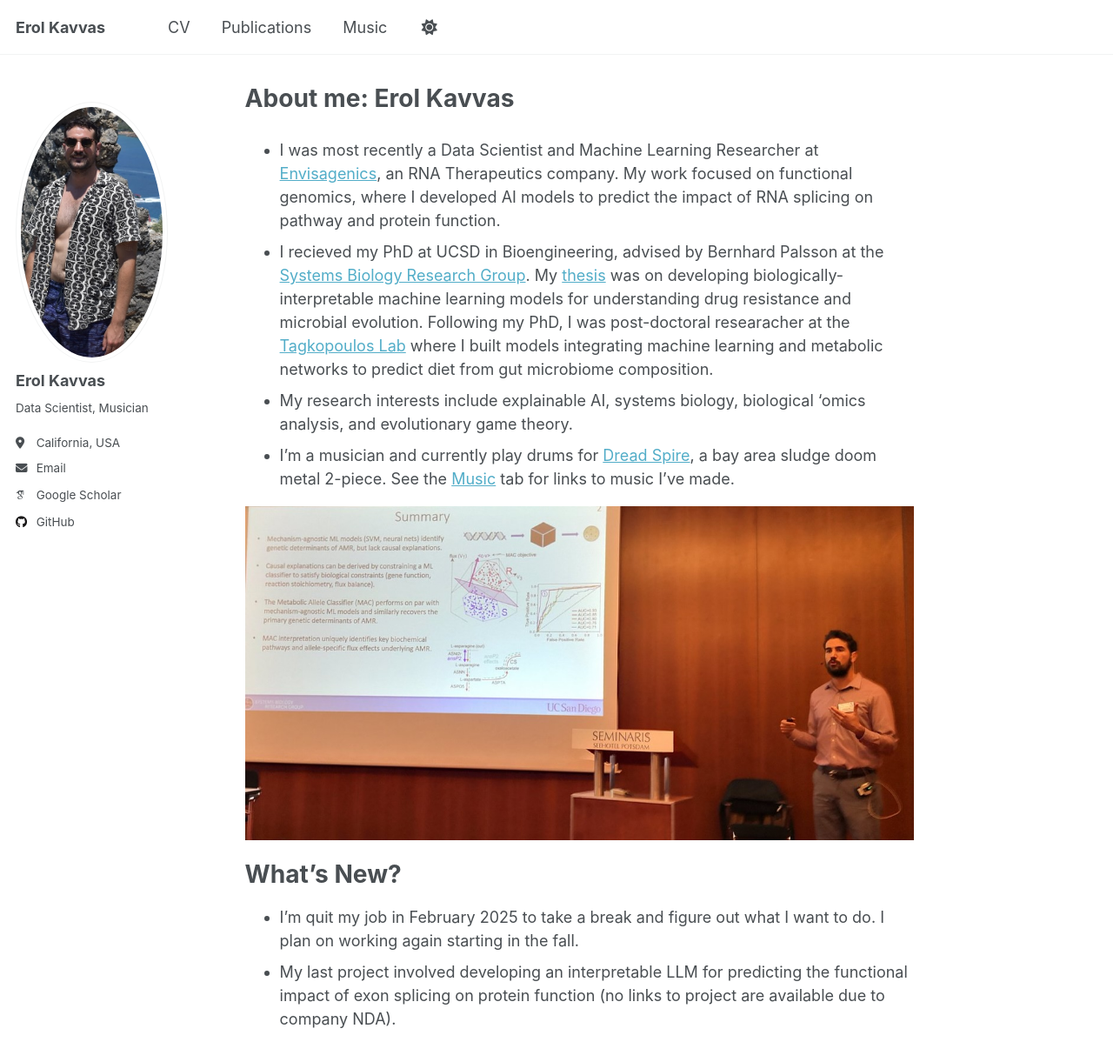
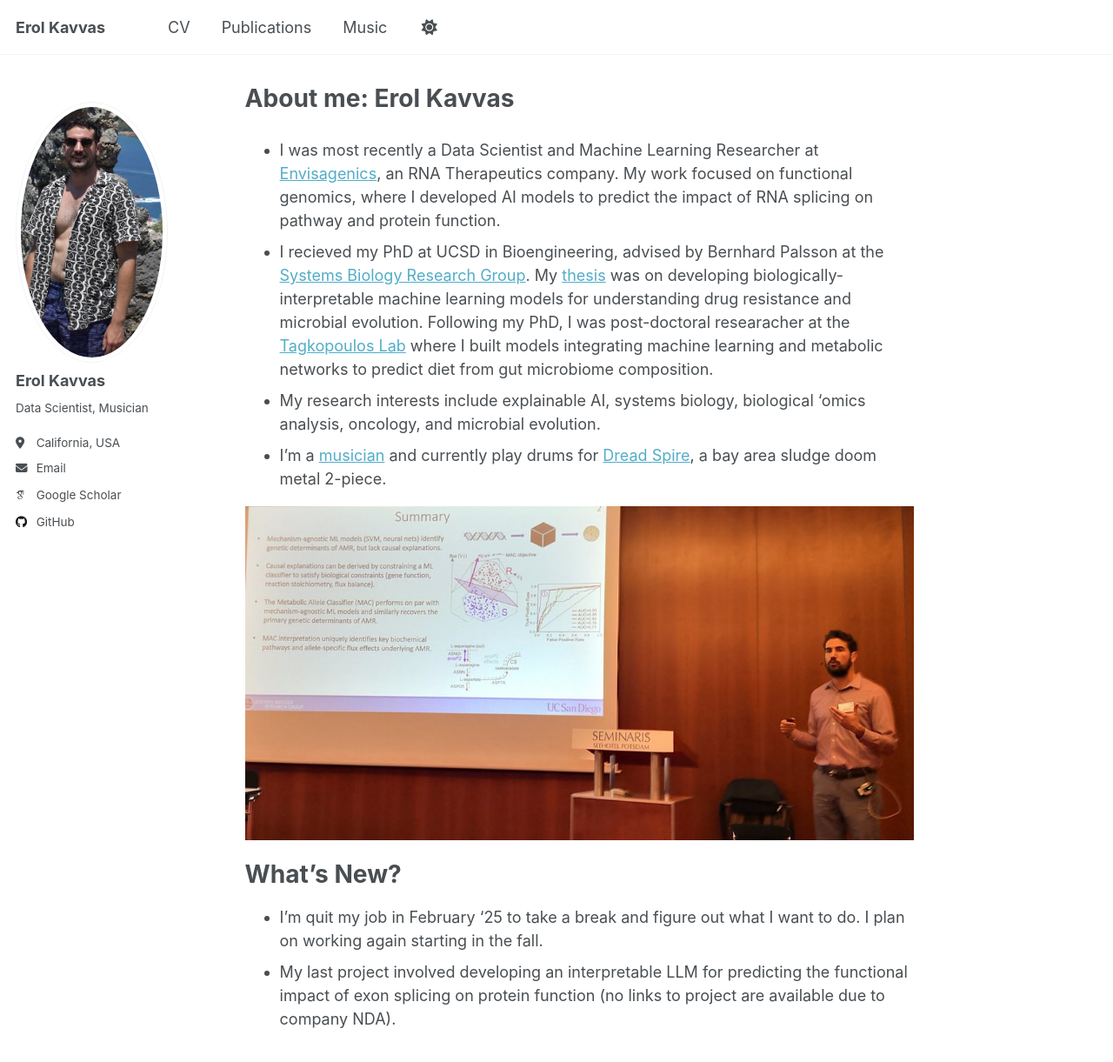
Before and after one commit to erolkavvas/erolkavvas.github.io, a Jekyll site: the page built from _pages/about.md, in a window 1280 px wide and 1400 px high. Shown: the top 1221 px of the window at 87% size. Built offline with Jekyll 4.4.1, drawn with Linux system fonts in a browser that asks for light colours; some web fonts are replaced.

Commit message:
update music page

```diff
--- a/_pages/about.md
+++ b/_pages/about.md
@@ -9,14 +9,14 @@
 
 * I was most recently a Data Scientist and Machine Learning Researcher at [Envisagenics](https://www.envisagenics.com/), an RNA Therapeutics company. My work focused on functional genomics, where I developed AI models to predict the impact of RNA splicing on pathway and protein function.
 * I recieved my PhD at UCSD in Bioengineering, advised by Bernhard Palsson at the [Systems Biology Research Group](https://systemsbiology.ucsd.edu/). My [thesis](https://www.proquest.com/openview/a7992517c1b25767e97e57a23dc7aa07/1?cbl=51922&diss=y&pq-origsite=gscholar) was on developing biologically-interpretable machine learning models for understanding drug resistance and microbial evolution. Following my PhD, I was post-doctoral researacher at the [Tagkopoulos Lab](http://tagkopouloslab.ucdavis.edu/) where I built models integrating machine learning and metabolic networks to predict diet from gut microbiome composition.
-* My research interests include explainable AI, systems biology, biological 'omics analysis, and evolutionary game theory.
-* I'm a musician and currently play drums for [Dread Spire](https://open.spotify.com/artist/19sbutOT1IUBohowndpZTD?si=OYULTN-3SqqovcELIEjdug), a bay area sludge doom metal 2-piece. See the [Music](https://erolkavvas.github.io/music/) tab for links to music I've made.
+* My research interests include explainable AI, systems biology, biological 'omics analysis, oncology, and microbial evolution.
+* I'm a [musician](https://erolkavvas.github.io/music/) and currently play drums for [Dread Spire](https://open.spotify.com/artist/19sbutOT1IUBohowndpZTD?si=OYULTN-3SqqovcELIEjdug), a bay area sludge doom metal 2-piece.
 
 ![AGD Conference]({{ "/images/AGD_conference_copy.jpeg" | prepend: site.baseurl }})
 
 What's New?
 ======
-* I'm quit my job in February 2025 to take a break and figure out what I want to do. I plan on working again starting in the fall.
+* I'm quit my job in February '25 to take a break and figure out what I want to do. I plan on working again starting in the fall.
 * My last project involved developing an interpretable LLM for predicting the functional impact of exon splicing on protein function (no links to project are available due to company NDA).
 
 <!-- ![Erol Drumming]({{ "/images/erol_drumming_1.JPG" | prepend: site.baseurl }}) -->
```
Also changed, not shown: _pages/music.md (+11 -2 lines), 4 other files.
